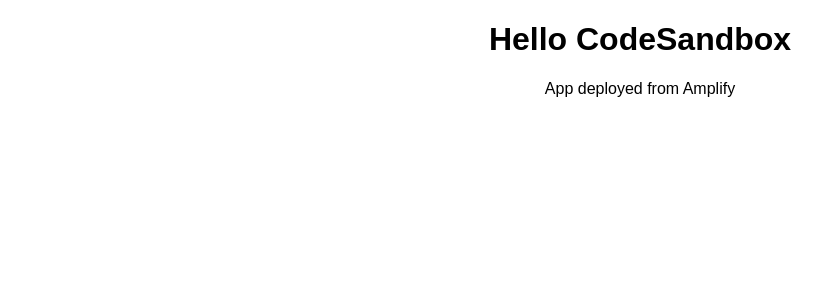
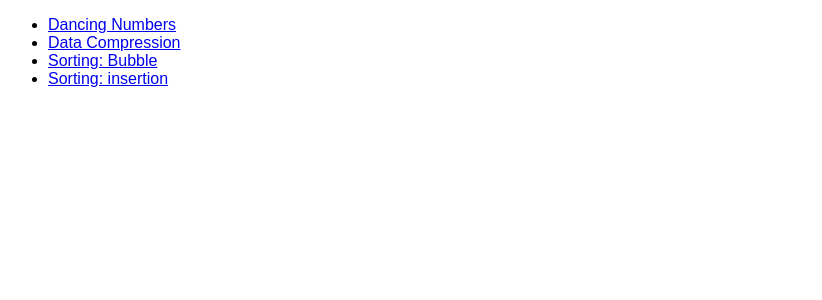
Before and after one commit to aravindsekr/react-problem-solving, a React (Create React App) app: page / in a window 1280 px wide. Shown: the top 300 px of the page, without its empty margins (0-822 px from the left). Built offline with nearby package versions, Linux system fonts and the light colour scheme.

Commit message:
minor refactor

```diff
--- a/src/App.js
+++ b/src/App.js
@@ -1,10 +1,46 @@
 import "./styles.css";
+
+import React from "react";
+import { BrowserRouter as Router, Switch, Route, Link } from "react-router-dom";
+
+import routes from "./routes";
+import Display from "./display";
 
 export default function App() {
   return (
     <div className="App">
-      <h1>Hello CodeSandbox</h1>
-      <p>App deployed from Amplify</p>
+      <Router>
+        <div>
+          <nav>
+            <ul>
+              {routes.map(({ path, displayName }) => {
+                return (
+                  <li>
+                    <Link to={`/${path}`}>{displayName}</Link>
+                  </li>
+                );
+              })}
+            </ul>
+          </nav>
+
+          <Switch>
+            {routes.map(
+              ({ path, displayName, invokeFn, input, inputDisplayValue }) => {
+                return (
+                  <Route path={`/${path}`}>
+                    <Display
+                      displayName={displayName}
+                      invokeFn={invokeFn}
+                      inputToFn={input}
+                      inputDisplayValue={inputDisplayValue}
+                    />
+                  </Route>
+                );
+              }
+            )}
+          </Switch>
+        </div>
+      </Router>
     </div>
   );
 }
--- /dev/null
+++ b/src/display.js
@@ -0,0 +1,26 @@
+const Display = ({ invokeFn, inputToFn, displayName, inputDisplayValue }) => {
+  const output = invokeFn(inputToFn);
+
+  const getDisplayValue = (val) =>
+    Object.prototype.toString.call(val) === "[object Array]"
+      ? val.join(", ")
+      : val;
+
+  return (
+    <div>
+      <hr />
+      <div>
+        <b>{displayName}</b>
+        <p>
+          <b>Input:</b> {getDisplayValue(inputDisplayValue)}
+        </p>
+        <p>
+          <b>Output:</b> {getDisplayValue(output)}
+        </p>
+      </div>
+      <hr />
+    </div>
+  );
+};
+
+export default Display;
--- /dev/null
+++ b/src/routes.js
@@ -0,0 +1,37 @@
+import dancingNumbers from "./misc/dancing-numbers";
+import compress from "./misc/data-compression";
+import bubble from "./sort/bubble";
+import insertion from "./sort/insertion";
+
+const routes = [
+  {
+    path: "dancing-numbers",
+    displayName: "Dancing Numbers",
+    invokeFn: dancingNumbers,
+    input: 25,
+    inputDisplayValue: "25"
+  },
+  {
+    path: "compress",
+    displayName: "Data Compression",
+    invokeFn: compress,
+    input: "aabbbccdefg",
+    inputDisplayValue: "aabbbccdefg"
+  },
+  {
+    path: "bubble",
+    displayName: "Sorting: Bubble",
+    invokeFn: bubble,
+    input: [3, 4, 5, 2, 8, 1, 2, 9],
+    inputDisplayValue: "3, 4, 5, 2, 8, 1, 2, 9"
+  },
+  {
+    path: "insertion",
+    displayName: "Sorting: insertion",
+    invokeFn: insertion,
+    input: [3, 4, 5, 2, 8, 1, 2, 9],
+    inputDisplayValue: "3, 4, 5, 2, 8, 1, 2, 9"
+  }
+];
+
+export default routes;
--- a/src/styles.css
+++ b/src/styles.css
@@ -1,4 +1,3 @@
 .App {
   font-family: sans-serif;
-  text-align: center;
 }
```
Also changed, not shown: package.json (+10 -4 lines).
